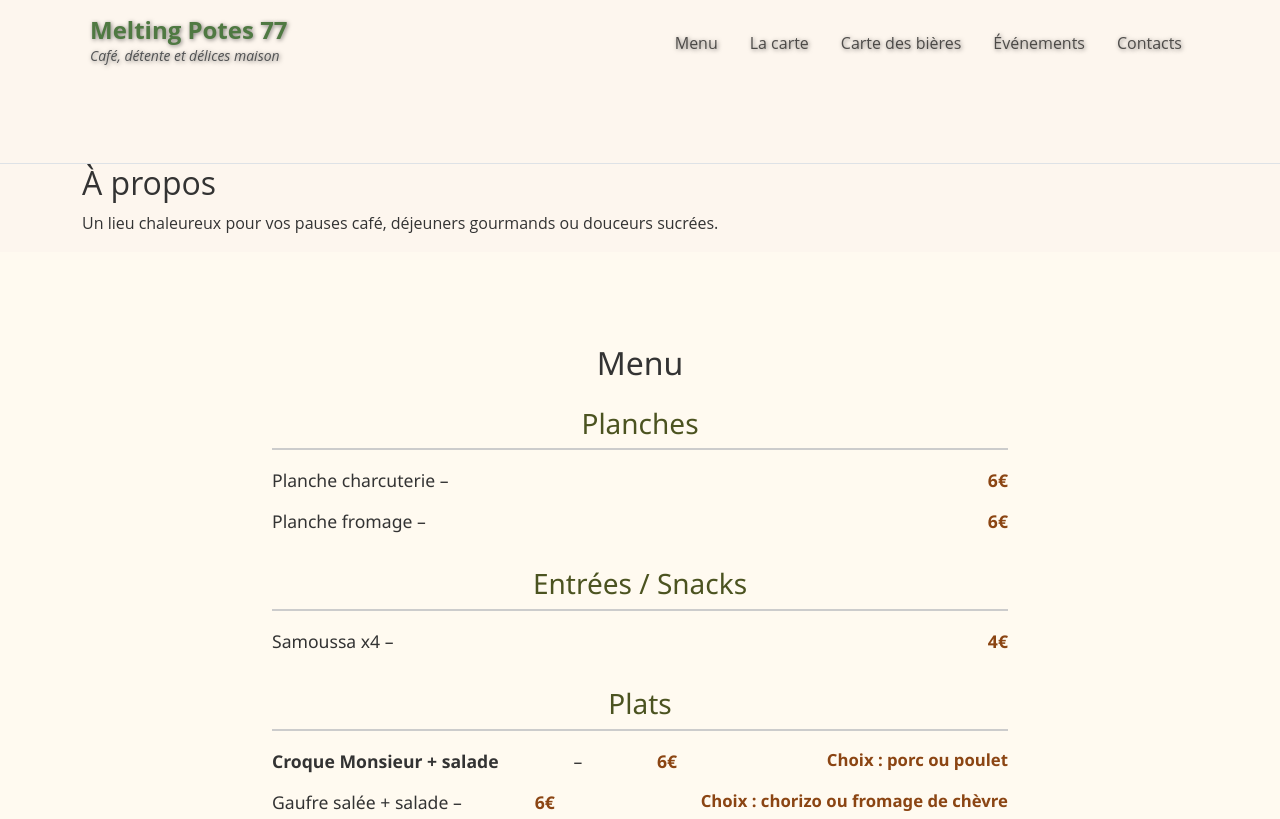
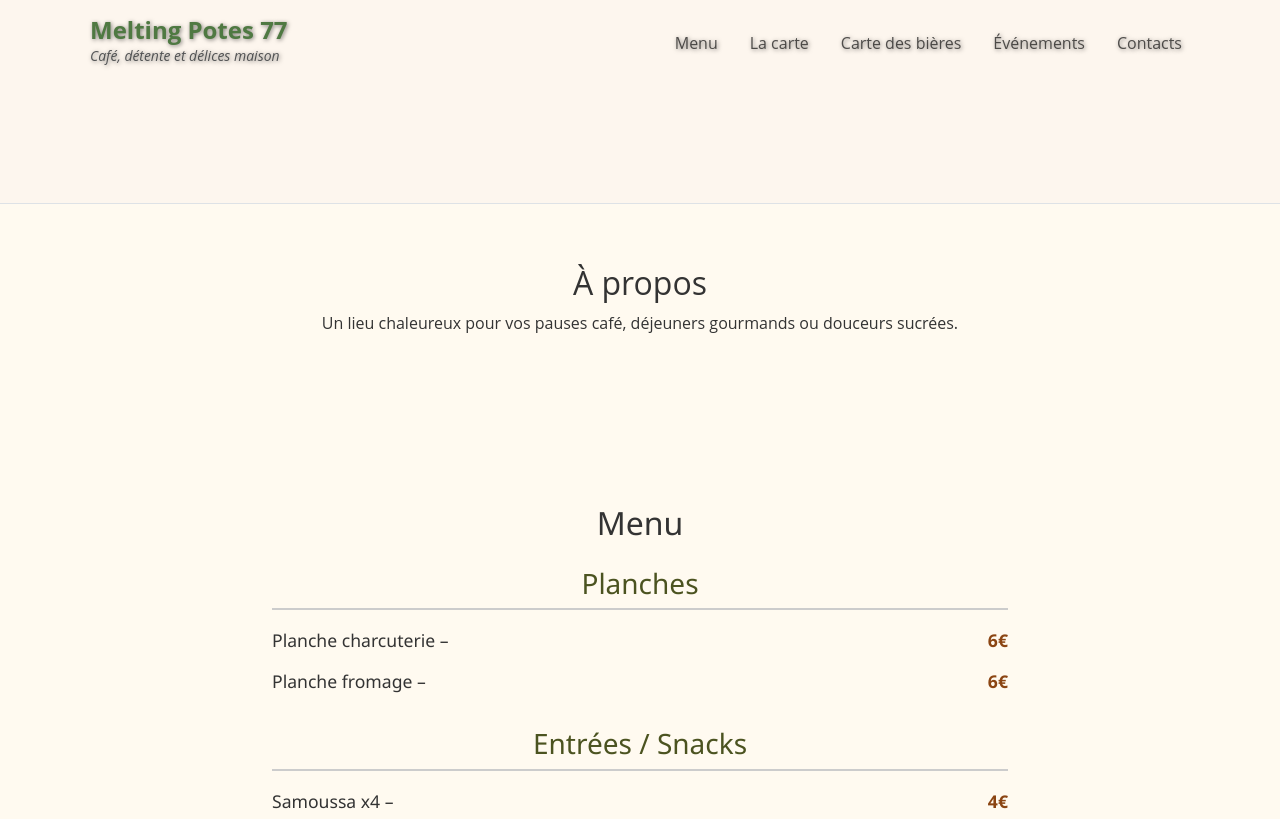
Before and after one commit to enabeteleazar/Melting_Potes, a plain HTML site: page index.html in a window 1280 px wide. Shown: the top 819 px of the page. Drawn offline with nearby package versions, Linux system fonts and the light colour scheme; a script that the page names is missing.

Commit message:
clean code

```diff
--- a/css/style.css
+++ b/css/style.css
@@ -12,7 +12,7 @@ body {
 .hero {
     color: #4f7942;
     text-shadow: 1px 1px 4px rgba(0,0,0,0.5);
-    padding: 0px 20px 80px;
+    padding: 0px 20px 120px;
 }
 
 .custom-nav-link {
--- a/index.html
+++ b/index.html
@@ -62,12 +62,11 @@
         </ul>
       </div>
     </nav>
+
   </div>
 </header>
 
-
-
-    <main
+    <main>
     <section id="about">
         <div class="container">
             <h2>À propos</h2>
```
Lines whose indentation alone changed are shown as unchanged.
